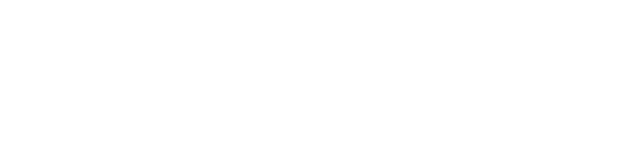
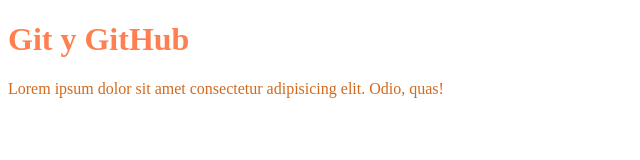
Before and after one commit to ArielCodo/mi_proyecto, a plain HTML site: page index.html in a window 1280 px wide. Shown: the whole page, without its empty margins (0-640 px from the left). Drawn offline with Linux system fonts and the light colour scheme.

Commit message:
Segundo commit - H1 y P, mas comentario

```diff
--- a/index.html
+++ b/index.html
@@ -8,6 +8,7 @@
     <link rel="stylesheet" href="style.css">
 </head>
 <body>
-
+    <h1>Git y GitHub</h1>
+    <p>Lorem ipsum dolor sit amet consectetur adipisicing elit. Odio, quas!</p>
 </body>
 </html>
--- a/style.css
+++ b/style.css
@@ -1,2 +1,3 @@
+/* Comentario agregado para el commit 2 */
 h1 {color:coral; }
 p {color:chocolate;}
```
